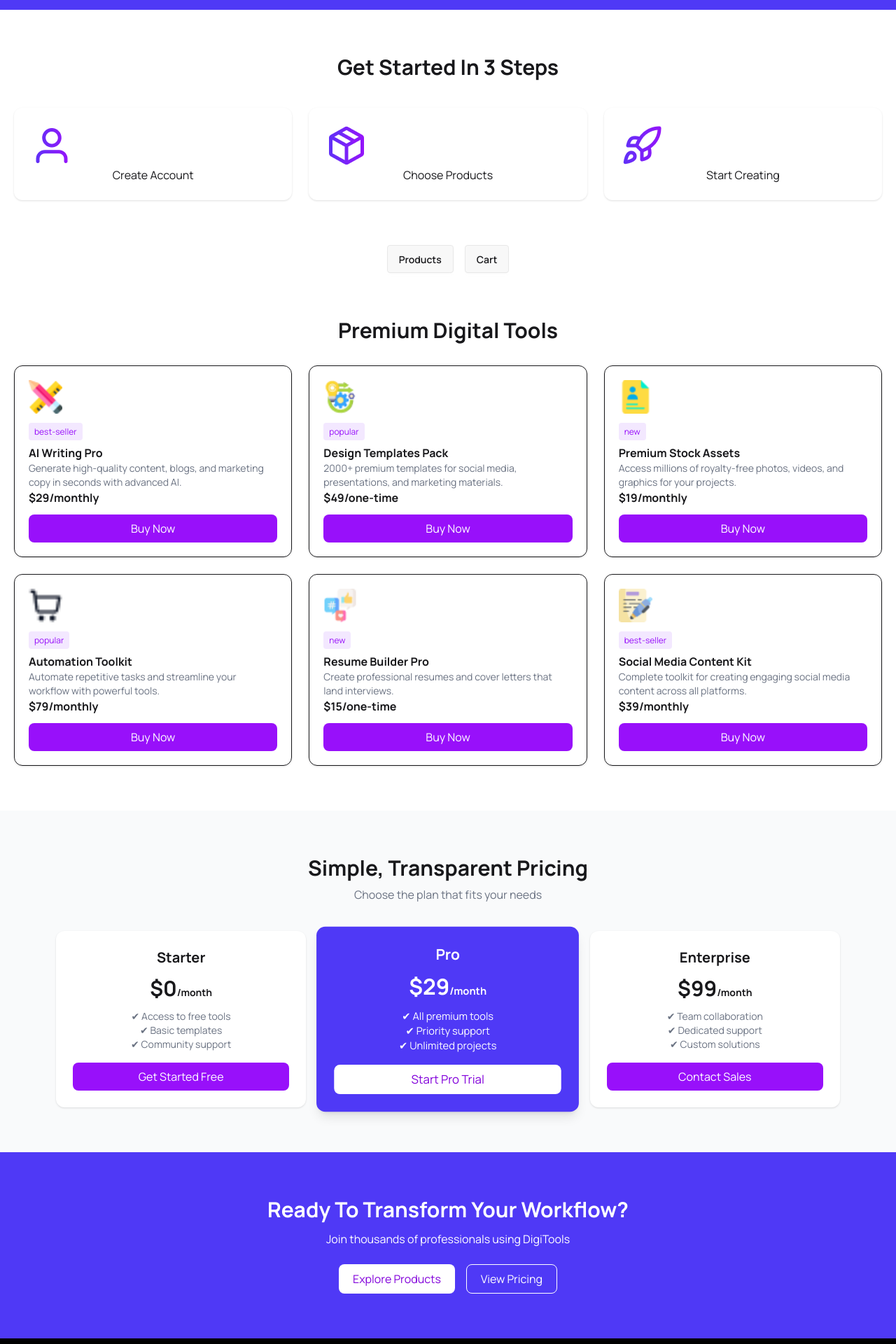
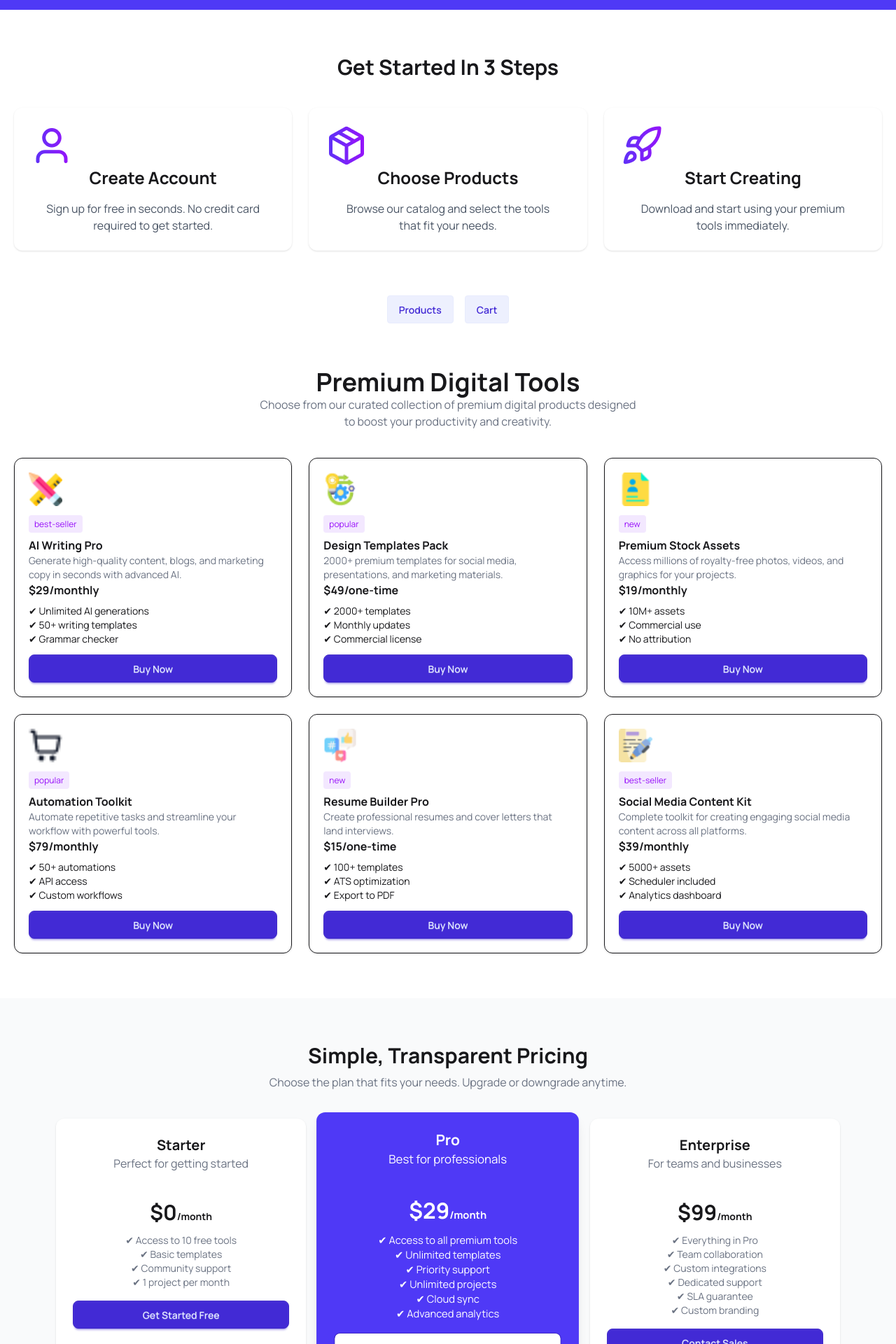
Before and after one commit to mdkopil60/A6-Digital-Tools, a React (Vite) app: page / in a window 1280 px wide. Shown: the part 880-2800 px from the top of the page at 70% size. Built offline with nearby package versions, Linux system fonts and the light colour scheme.

Commit message:
All Components Compleat

```diff
--- a/src/App.jsx
+++ b/src/App.jsx
@@ -17,6 +17,10 @@ function App() {
     const [cart, setCart] = useState([]);
 
     const addToCart = (product) => {
+        const exists = cart.find(item => item.id === product.id);
+        if (exists) {
+            // alert ("Already Added")
+        }
         setCart([...cart, product]);
     };
 
@@ -27,19 +31,17 @@ function App() {
             <Banner />
             <Stats />
             <Steps />
-
             <div className="flex justify-center gap-4 my-6">
-                <button onClick={() => setView("products")} className="btn">
+                <button onClick={() => setView("products")} className="btn btn-soft btn-primary">
                     Products
                 </button>
-                <button onClick={() => setView("cart")} className="btn">
+                <button onClick={() => setView("cart")} className="btn btn-soft btn-primary">
                     Cart
                 </button>
             </div>
-
             {view === "products" ? (
                 <>
-                    <Products products={productsData} addToCart={addToCart} />
+                    <Products products={productsData} addToCart={addToCart} cart={cart} />
                     <Pricing />
                     <CTA />
                     <Footer />
--- a/src/Components/Banner.jsx
+++ b/src/Components/Banner.jsx
@@ -12,7 +12,9 @@ const Banner = () => {
                 </h1>
 
                 <p className="text-gray-600 mt-4">
-                    Access premium AI tools, design assets, templates, and productivity software—all in one place.
+                    Access premium AI tools, design assets, templates, and productivity
+                    software—all in one place. <br /> Start creating faster today.
+                    Explore Products
                 </p>
 
                 <div className="mt-6 flex gap-4">
--- a/src/Components/CTA.jsx
+++ b/src/Components/CTA.jsx
@@ -5,18 +5,20 @@ export default function CTA() {
                 Ready To Transform Your Workflow?
             </h2>
 
-            <p className="mb-6">
-                Join thousands of professionals using DigiTools
+            <p className="text-white mb-5">
+                Join thousands of professionals who are already using Digitools to work smarter. <br />
+                Start your free trial today.
             </p>
 
             <div className="flex justify-center gap-4">
-                <button className="bg-white text-purple-700 px-5 py-2 rounded-lg">
+                <button className="bg-white text-indigo-600 btn btn-primary rounded-full">
                     Explore Products
                 </button>
-                <button className="border px-5 py-2 rounded-lg">
+                <button className="btn btn-outline rounded-full">
                     View Pricing
                 </button>
             </div>
+             <p className="text-white mb-5">14-day free trial • No credit card required • Cancel anytime</p>
         </div>
     );
 }
--- a/src/Components/Cart.jsx
+++ b/src/Components/Cart.jsx
@@ -16,7 +16,7 @@ const Cart = ({ cart, setCart }) => {
             {cart.map(item => (
                 <div key={item.id} className="flex justify-between mb-3">
                     <p>{item.name}</p>
-                    <button onClick={() => handleRemove(item.id)}>
+                    <button className="text-red-500 btn" onClick={() => handleRemove(item.id)}>
                         Remove
                     </button>
                 </div>
--- a/src/Components/Pricing.jsx
+++ b/src/Components/Pricing.jsx
@@ -5,7 +5,7 @@ export default function Pricing() {
                 Simple, Transparent Pricing
             </h2>
             <p className="text-gray-500 mb-10">
-                Choose the plan that fits your needs
+                Choose the plan that fits your needs. Upgrade or downgrade anytime.
             </p>
 
             <div className="grid md:grid-cols-3 gap-6 max-w-6xl mx-auto px-4">
@@ -13,15 +13,17 @@ export default function Pricing() {
                 {/* Starter */}
                 <div className="bg-white p-6 rounded-xl shadow">
                     <h3 className="font-bold text-xl">Starter</h3>
+                    <p className="text-gray-500 mb-10">Perfect for getting started</p>
                     <p className="text-3xl font-bold my-3">$0<span className="text-sm">/month</span></p>
 
                     <ul className="text-sm text-gray-500 mb-4">
-                        <li>✔ Access to free tools</li>
+                        <li>✔ Access to 10 free tools</li>
                         <li>✔ Basic templates</li>
                         <li>✔ Community support</li>
+                        <li>✔ 1 project per month</li>
                     </ul>
 
-                    <button className="bg-purple-600 text-white px-4 py-2 rounded-lg w-full">
+                    <button className="btn btn-primary rounded-lg w-full">
                         Get Started Free
                     </button>
                 </div>
@@ -29,15 +31,19 @@ export default function Pricing() {
                 {/* Pro */}
                 <div className="bg-indigo-600 from-purple-600 to-indigo-700 text-white p-6 rounded-xl shadow-lg scale-105">
                     <h3 className="font-bold text-xl">Pro</h3>
+                    <p className="text-white mb-10">Best for professionals</p>
                     <p className="text-3xl font-bold my-3">$29<span className="text-sm">/month</span></p>
 
                     <ul className="text-sm mb-4">
-                        <li>✔ All premium tools</li>
+                        <li>✔ Access to all premium tools</li>
+                        <li>✔ Unlimited templates</li>
                         <li>✔ Priority support</li>
                         <li>✔ Unlimited projects</li>
+                        <li>✔ Cloud sync</li>
+                        <li>✔ Advanced analytics</li>
                     </ul>
 
-                    <button className="bg-white text-purple-700 px-4 py-2 rounded-lg w-full">
+                    <button className="bg-white text-indigo-600 btn btn-primary rounded-lg w-full">
                         Start Pro Trial
                     </button>
                 </div>
@@ -45,15 +51,19 @@ export default function Pricing() {
                 {/* Enterprise */}
                 <div className="bg-white p-6 rounded-xl shadow">
                     <h3 className="font-bold text-xl">Enterprise</h3>
+                    <p className="text-gray-500 mb-10">For teams and businesses</p>
                     <p className="text-3xl font-bold my-3">$99<span className="text-sm">/month</span></p>
 
                     <ul className="text-sm text-gray-500 mb-4">
+                        <li>✔ Everything in Pro</li>
                         <li>✔ Team collaboration</li>
+                        <li>✔ Custom integrations</li>
                         <li>✔ Dedicated support</li>
-                        <li>✔ Custom solutions</li>
+                        <li>✔ SLA guarantee</li>
+                        <li>✔ Custom branding</li>
                     </ul>
 
-                    <button className="bg-purple-600 text-white px-4 py-2 rounded-lg w-full">
+                    <button className="btn btn-primary rounded-lg w-full">
                         Contact Sales
                     </button>
                 </div>
--- a/src/Components/ProductCard.jsx
+++ b/src/Components/ProductCard.jsx
@@ -1,4 +1,8 @@
-export default function ProductCard({ product, addToCart }) {
+export default function ProductCard({ product, addToCart, cart }) {
+
+    // check product already added or not
+    const isAdded = cart.find(item => item.id === product.id);
+
     return (
         <div className="border p-5 rounded-xl shadow hover:shadow-lg">
 
@@ -18,11 +22,23 @@ export default function ProductCard({ product, addToCart }) {
                 ${product.price}/{product.period}
             </h3>
 
+            {/* features */}
+            <ul className="text-sm mt-2 mb-3">
+                {product.features.map((f, i) => (
+                    <li key={i}>✔ {f}</li>
+                ))}
+            </ul>
+
+            {/*  Button logic */}
             <button
+                disabled={isAdded}
                 onClick={() => addToCart(product)}
-                className="bg-purple-600 text-white w-full py-2 mt-3 rounded-lg">
-                Buy Now
+                className={`w-full rounded-lg
+                ${isAdded ? "btn btn-success " : "btn btn-primary"}`}
+            >
+                {isAdded ? "Add To Cart" : "Buy Now"}
             </button>
+
         </div>
     );
 }
--- a/src/Components/Products.jsx
+++ b/src/Components/Products.jsx
@@ -1,12 +1,14 @@
 import ProductCard from "./ProductCard";
 
-export default function Products({ products, addToCart }) {
+export default function Products({ products, addToCart, cart}) {
     return (
         <div className="my-16 px-5">
 
-            <h2 className="text-3xl font-bold text-center">
+            <h2 className="text-4xl font-bold text-center">
                 Premium Digital Tools
             </h2>
+            <p className="text-gray-500 mb-10 text-center">Choose from our curated collection of premium digital products designed <br />
+                to boost your productivity and creativity.</p>
 
             <div className="grid md:grid-cols-3 gap-6 mt-8">
                 {products.map(product => (
@@ -14,6 +16,7 @@ export default function Products({ products, addToCart }) {
                         key={product.id}
                         product={product}
                         addToCart={addToCart}
+                        cart = {cart}
                     />
                 ))}
             </div>
--- a/src/Components/Steps.jsx
+++ b/src/Components/Steps.jsx
@@ -8,17 +8,20 @@ export default function Steps() {
 
                 <div className="p-6 shadow rounded-xl">
                     <img src="/src/assets/user.png" />
-                    <h3>Create Account</h3>
+                    <h3 className="text-2xl font-bold">Create Account</h3>
+                    <p className="text-gray-600 mt-4">Sign up for free in seconds. No credit card <br />required to get started.</p>
                 </div>
 
                 <div className="p-6 shadow rounded-xl">
                     <img src="/src/assets/package.png" />
-                    <h3>Choose Products</h3>
+                    <h3 className="text-2xl font-bold">Choose Products</h3>
+                    <p className="text-gray-600 mt-4">Browse our catalog and select the tools <br />that fit your needs.</p>
                 </div>
 
                 <div className="p-6 shadow rounded-xl">
                     <img src="/src/assets/rocket.png" />
-                    <h3>Start Creating</h3>
+                    <h3 className="text-2xl font-bold">Start Creating</h3>
+                    <p className="text-gray-600 mt-4">Download and start using your premium <br />tools immediately.</p>
                 </div>
 
             </div>
```
